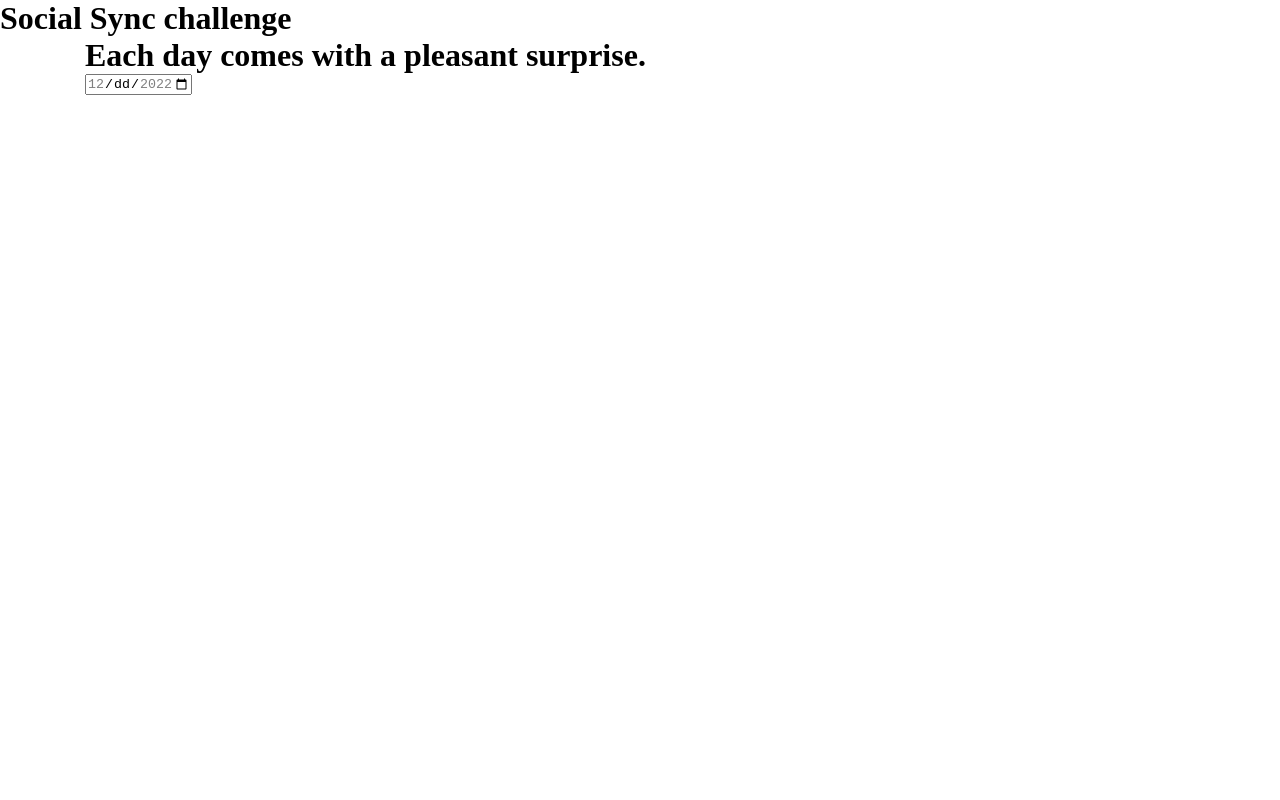
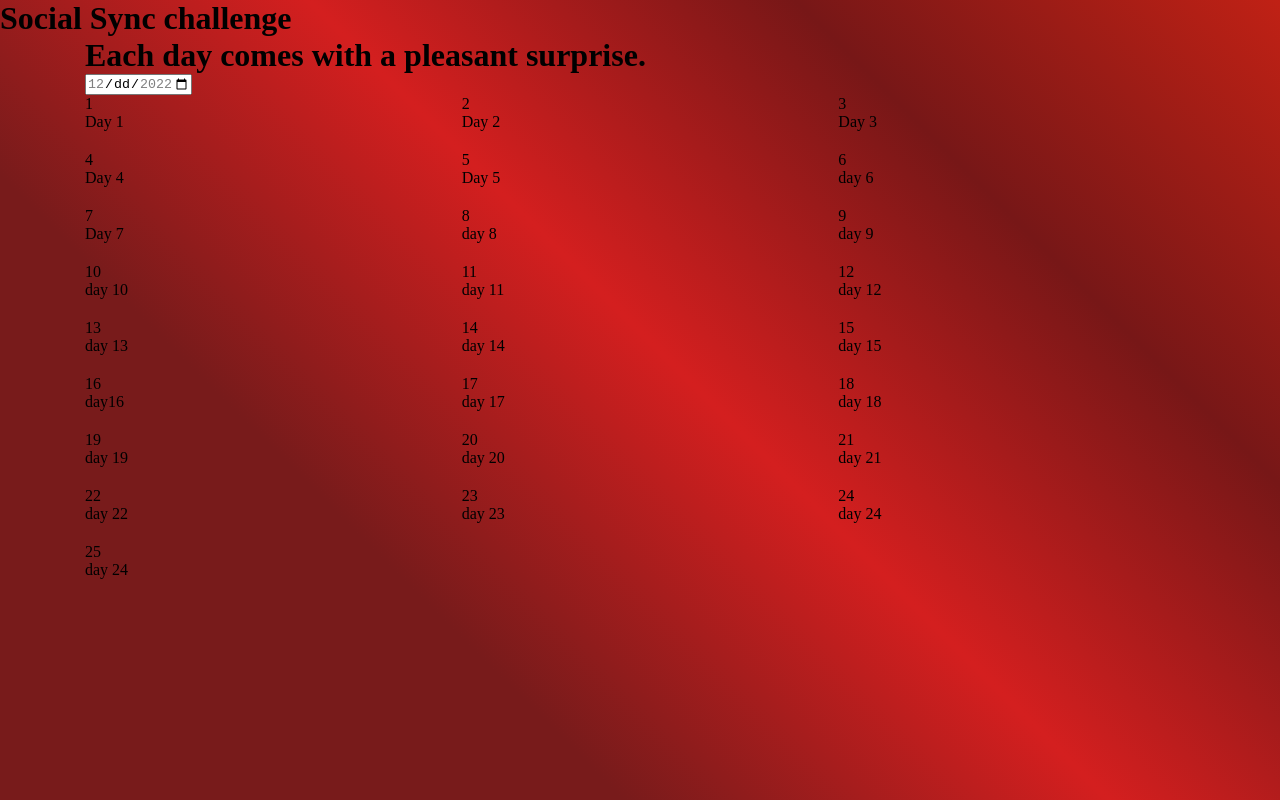
Before and after one commit to flare-s/social-sync, a React (Create React App) app: page / in a window 1280 px wide. Built offline with nearby package versions, Linux system fonts and the light colour scheme.

Commit message:
Create and display windows

```diff
--- a/src/App.js
+++ b/src/App.js
@@ -1,6 +1,7 @@
 // Compatibility with older versions of React
 import React from "react";
 import DateInput from "./components/DateInput";
+import WindowsList from "./components/WindowsList";
 function App() {
   return (
     <React.Fragment>
@@ -11,6 +12,7 @@ function App() {
         <div className="container">
           <h1>Each day comes with a pleasant surprise.</h1>
           <DateInput />
+          <WindowsList />
         </div>
       </main>
     </React.Fragment>
--- /dev/null
+++ b/src/components/WindowsList.js
@@ -0,0 +1,17 @@
+import React from "react";
+import windowsArray from "../data";
+
+const WindowsList = () => {
+  return (
+    <ul className="grid">
+      {windowsArray.map((window) => (
+        <li key={window.id}>
+          <div>{window.day}</div>
+          <div>{window.text}</div>
+        </li>
+      ))}
+    </ul>
+  );
+};
+
+export default WindowsList;
--- /dev/null
+++ b/src/data.js
@@ -0,0 +1,204 @@
+const windowsArray = [
+  {
+    id: "window-1",
+    day: 1,
+    src: "",
+    text: "Day 1",
+    open: false,
+    type: "image",
+  },
+  {
+    id: "window-2",
+    day: 2,
+    src: "",
+    text: "Day 2",
+    open: false,
+    type: "image",
+  },
+  {
+    id: "window-3",
+    day: 3,
+    src: "",
+    text: "Day 3",
+    open: false,
+    type: "image",
+  },
+  {
+    id: "window-4",
+    day: 4,
+    src: "",
+    text: "Day 4",
+    open: false,
+    type: "image",
+  },
+  {
+    id: "window-5",
+    day: 5,
+    src: "",
+    text: "Day 5",
+    open: false,
+    type: "image",
+  },
+  {
+    id: "window-6",
+    day: 6,
+    src: "",
+    text: "day 6",
+    open: false,
+    type: "image",
+  },
+  {
+    id: "window-7",
+    day: 7,
+    src: "",
+    text: "Day 7",
+    open: false,
+    type: "image",
+  },
+  {
+    id: "window-8",
+    day: 8,
+    src: "",
+    text: "day 8",
+    open: false,
+    type: "image",
+  },
+  {
+    id: "window-9",
+    day: 9,
+    src: "",
+    text: "day 9",
+    open: false,
+    type: "image",
+  },
+  {
+    id: "window-10",
+    day: 10,
+    src: "",
+    text: "day 10",
+    open: false,
+    type: "image",
+  },
+  {
+    id: "window-11",
+    day: 11,
+    src: "",
+    text: "day 11",
+    open: false,
+    type: "image",
+  },
+  {
+    id: "window-12",
+    day: 12,
+    src: "",
+    text: "day 12",
+    open: false,
+    type: "image",
+  },
+  {
+    id: "window-13",
+    day: 13,
+    src: "",
+    text: "day 13",
+    open: false,
+    type: "image",
+  },
+  {
+    id: "window-14",
+    day: 14,
+    src: "",
+    text: "day 14",
+    open: false,
+    type: "image",
+  },
+  {
+    id: "window-15",
+    day: 15,
+    src: "",
+    text: "day 15",
+    open: false,
+    type: "image",
+  },
+  {
+    id: "window-16",
+    day: 16,
+    src: "",
+    text: "day16",
+    open: false,
+    type: "image",
+  },
+  {
+    id: "window-17",
+    day: 17,
+    src: "",
+    text: "day 17",
+    open: false,
+    type: "image",
+  },
+  {
+    id: "window-18",
+    day: 18,
+    src: "",
+    text: "day 18",
+    open: false,
+    type: "image",
+  },
+  {
+    id: "window-19",
+    day: 19,
+    src: "",
+    text: "day 19",
+    open: false,
+    type: "image",
+  },
+  {
+    id: "window-20",
+    day: 20,
+    src: "",
+    text: "day 20",
+    open: false,
+    type: "image",
+  },
+  {
+    id: "window-21",
+    day: 21,
+    src: "",
+    text: "day 21",
+    open: false,
+    type: "image",
+  },
+  {
+    id: "window-22",
+    day: 22,
+    src: "",
+    text: "day 22",
+    open: false,
+    type: "image",
+  },
+  {
+    id: "window-23",
+    day: 23,
+    src: "",
+    text: "day 23",
+    open: false,
+    type: "image",
+  },
+  {
+    id: "window-24",
+    day: 24,
+    src: "",
+    text: "day 24",
+    open: false,
+    type: "image",
+  },
+  {
+    id: "window-25",
+    day: 25,
+    src: "",
+    text: "day 24",
+    open: false,
+    type: "image",
+  },
+];
+
+export default windowsArray;
--- a/src/index.css
+++ b/src/index.css
@@ -8,10 +8,32 @@ ul {
   list-style: none;
 }
 
+body {
+  min-height: 100vh;
+  background-image: linear-gradient(
+    45deg,
+    rgb(120, 27, 27) 30%,
+    rgb(212, 31, 31),
+    rgb(119, 23, 23),
+    rgb(192, 33, 21)
+  );
+}
+
 .container {
   width: 100%;
   padding: 0 15px;
   margin: 0 auto;
+}
+
+img {
+  max-width: 100%;
+}
+
+.grid {
+  display: grid;
+  grid-template-columns: repeat(auto-fill, minmax(280px, 1fr));
+  grid-gap: 20px;
+  align-items: stretch;
 }
 
 @media (min-width: 576px) {
```
Also changed, not shown: src/components/window/Window.js (added, +12 -0 lines), src/components/window/Window.module.scss (added).
